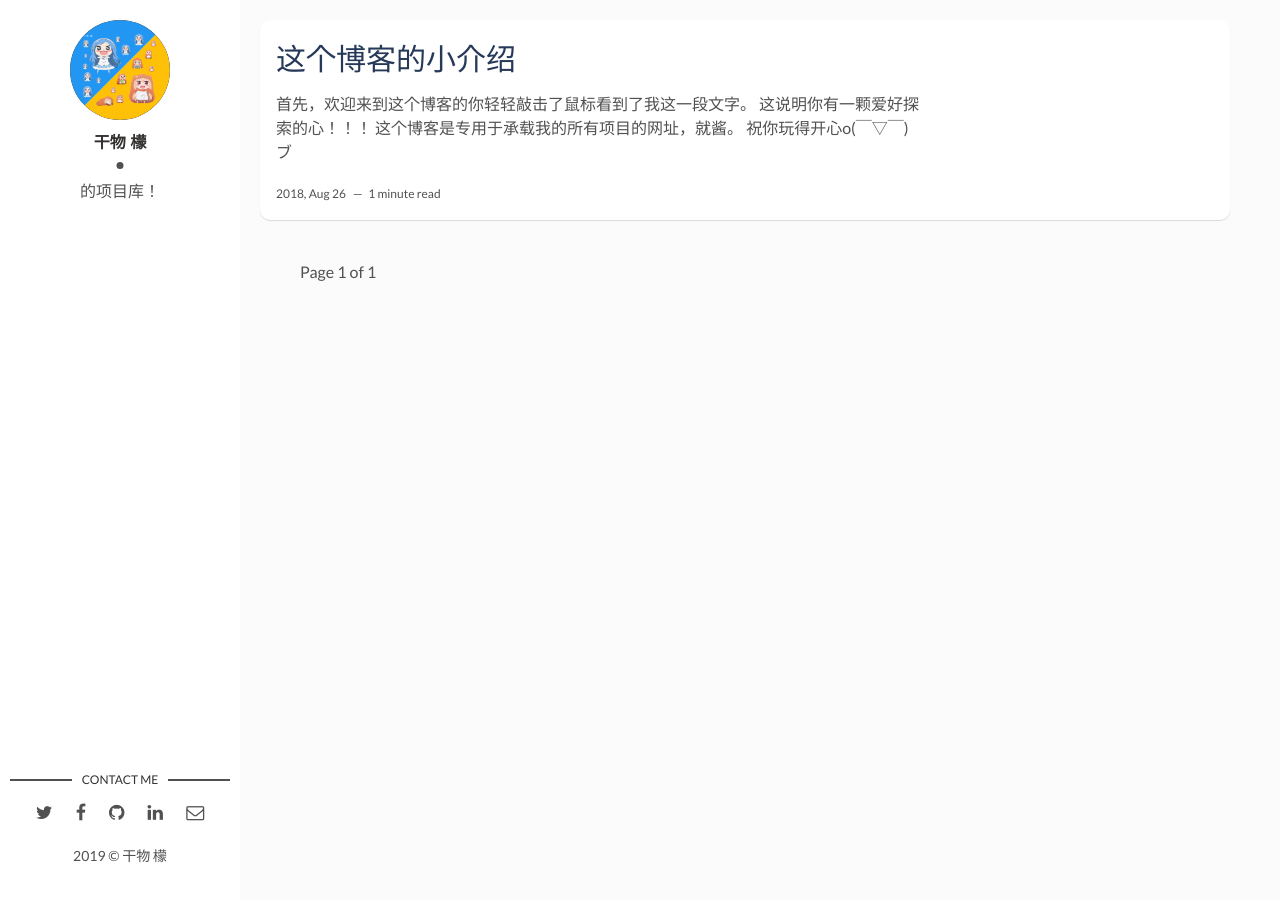
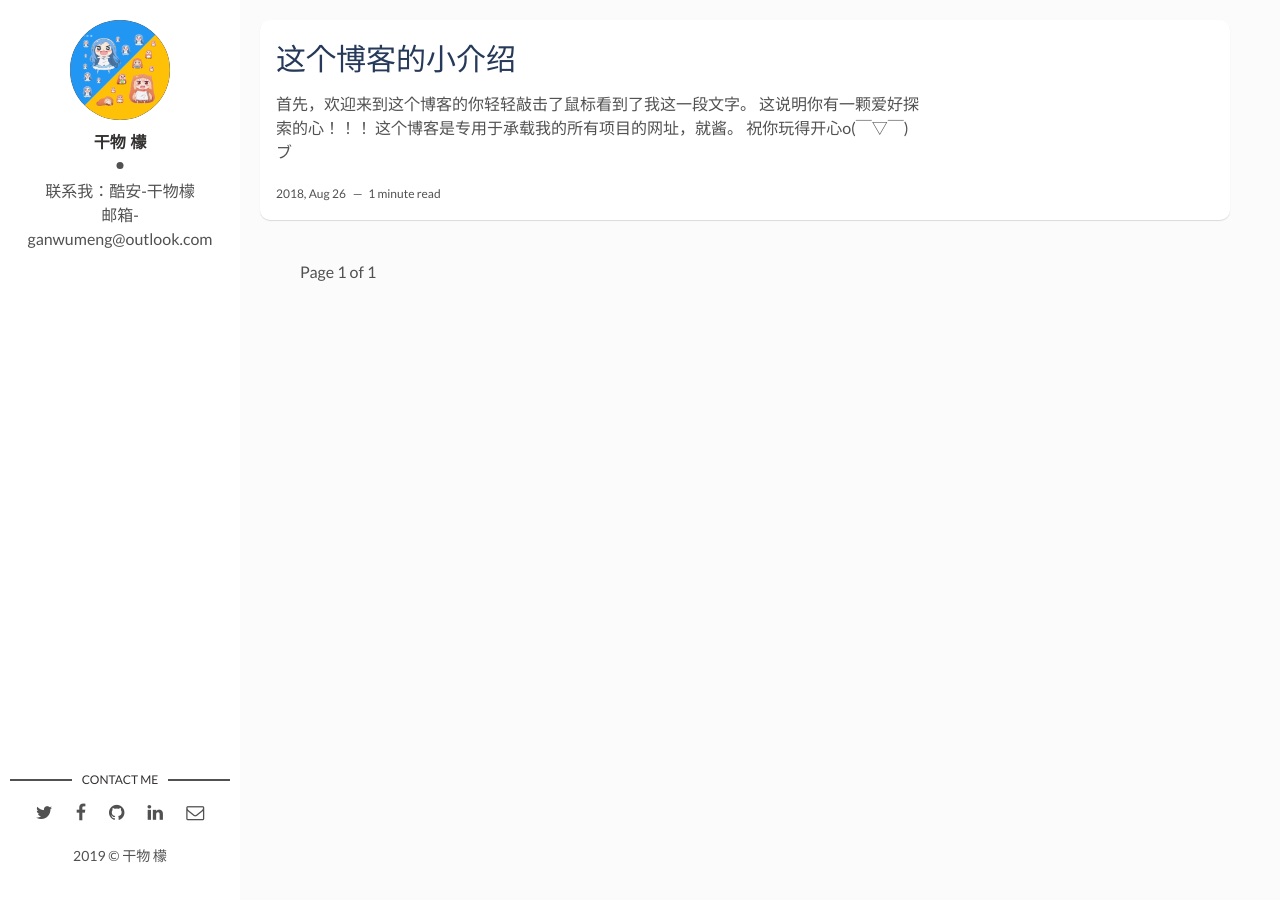
Before and after one commit to GanWuM/ganwum.github.io, a Jekyll site: the page built from index.html, in a window 1280 px wide. Built offline with Jekyll 4.4.1, drawn with Linux system fonts in a browser that asks for light colours; the list of posts is cut into pages by our own code.

Commit message:
Update _config.yml

```diff
--- a/_config.yml
+++ b/_config.yml
@@ -11,7 +11,7 @@ site-twitter: #if your site has a twitter account, enter it here
 # Author Settings
 author: "干物 檬"
 author-img: logo.png
-about-author: "的项目库！ "
+about-author: "联系我：酷安-干物檬  <br>邮箱-ganwumeng@outlook.com"
 social-twitter: # add your Twitter handle
 social-facebook: # add your Facebook handle
 social-github: ganwum # add your Github handle
```
